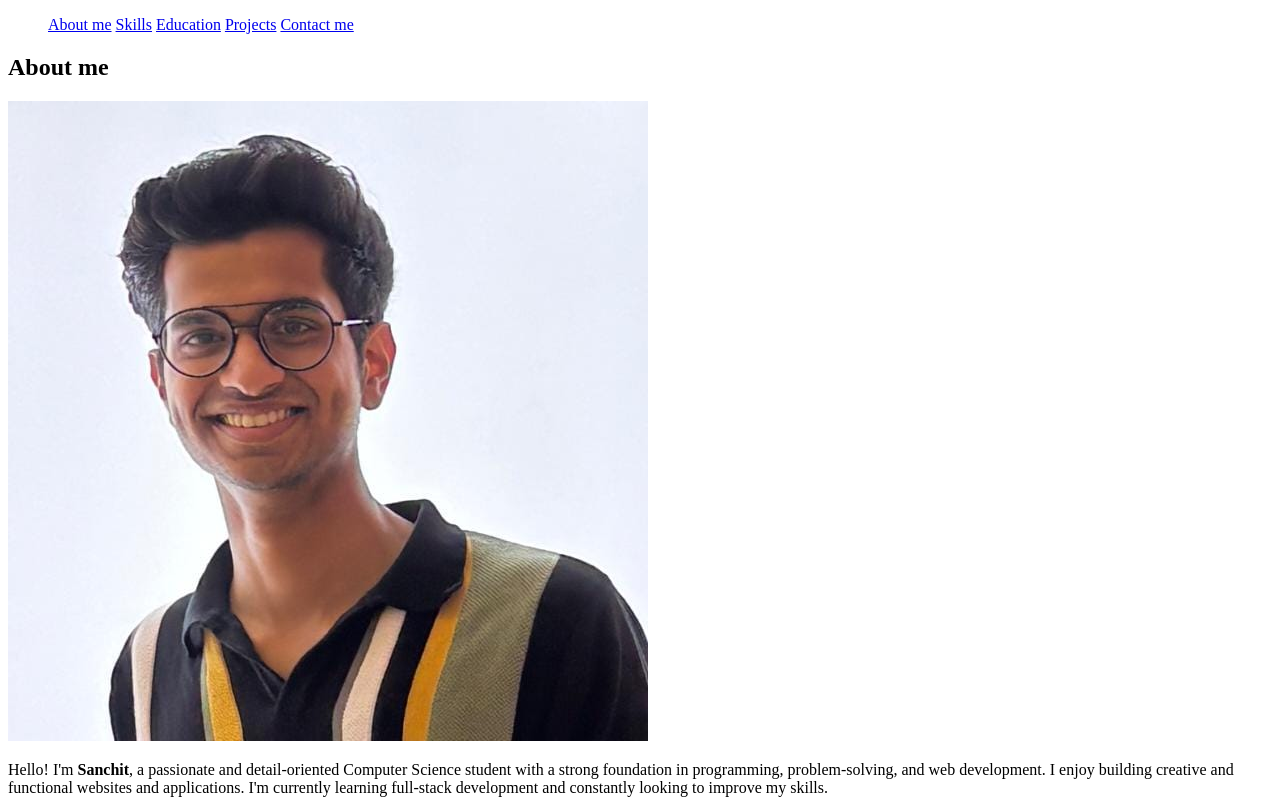
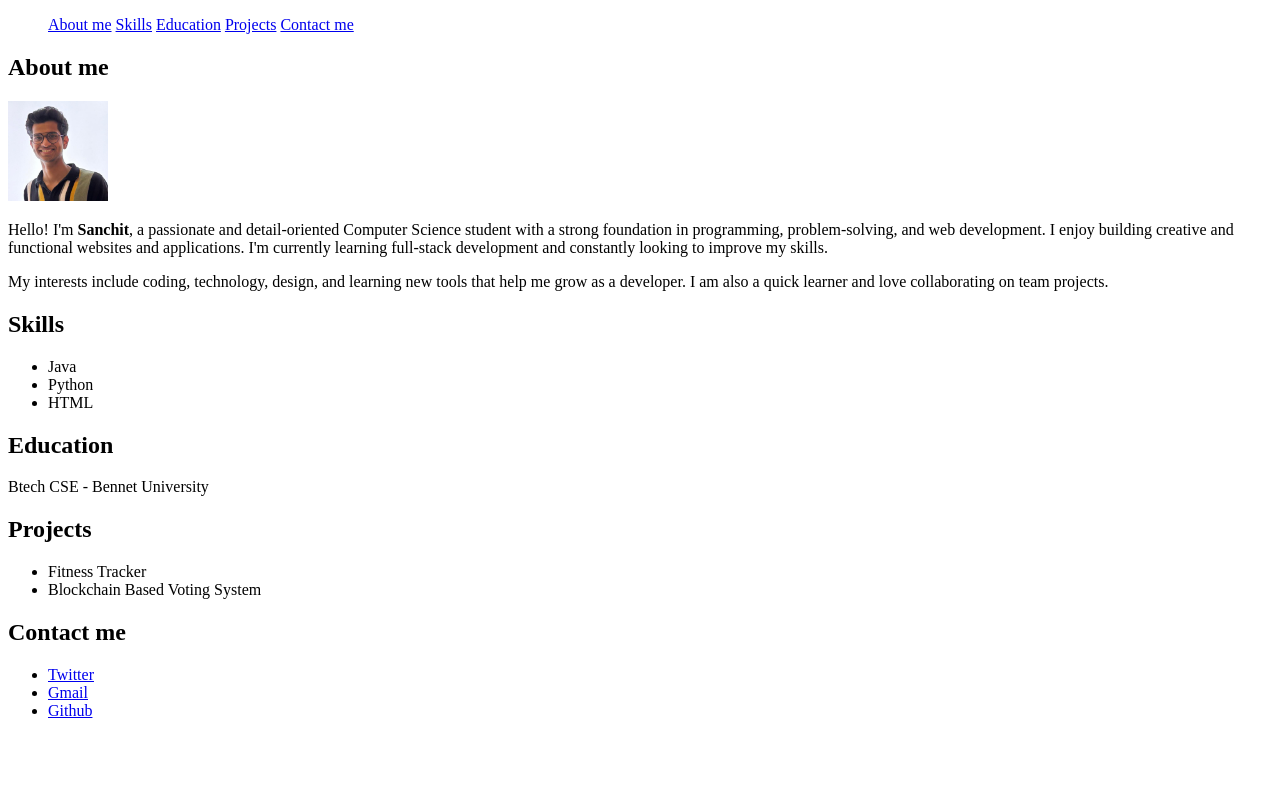
Before and after one commit to sanchit-web/Personal-portfolio, a plain HTML site: page index.html in a window 1280 px wide. Shown: the top 800 px of the page. Drawn offline with Linux system fonts and the light colour scheme.

Commit message:
Update index.html
added image

```diff
--- a/index.html
+++ b/index.html
@@ -20,7 +20,7 @@
 
     <section id="about-me">
         <h1>About me</h1>
-        <img src="myphoto.jpg" alt="Photo">
+        <img src="myphoto.jpg" alt="Photo" height="100px" width="100px" >
             <p>    Hello! I'm <strong>Sanchit</strong>, a passionate and detail-oriented Computer Science student with a strong foundation in programming, problem-solving, and web development. I enjoy building creative and functional websites and applications. I'm currently learning full-stack development and constantly looking to improve my skills.</p>
             <p>My interests include coding, technology, design, and learning new tools that help me grow as a developer. I am also a quick learner and love collaborating on team projects.</p>
 
```
